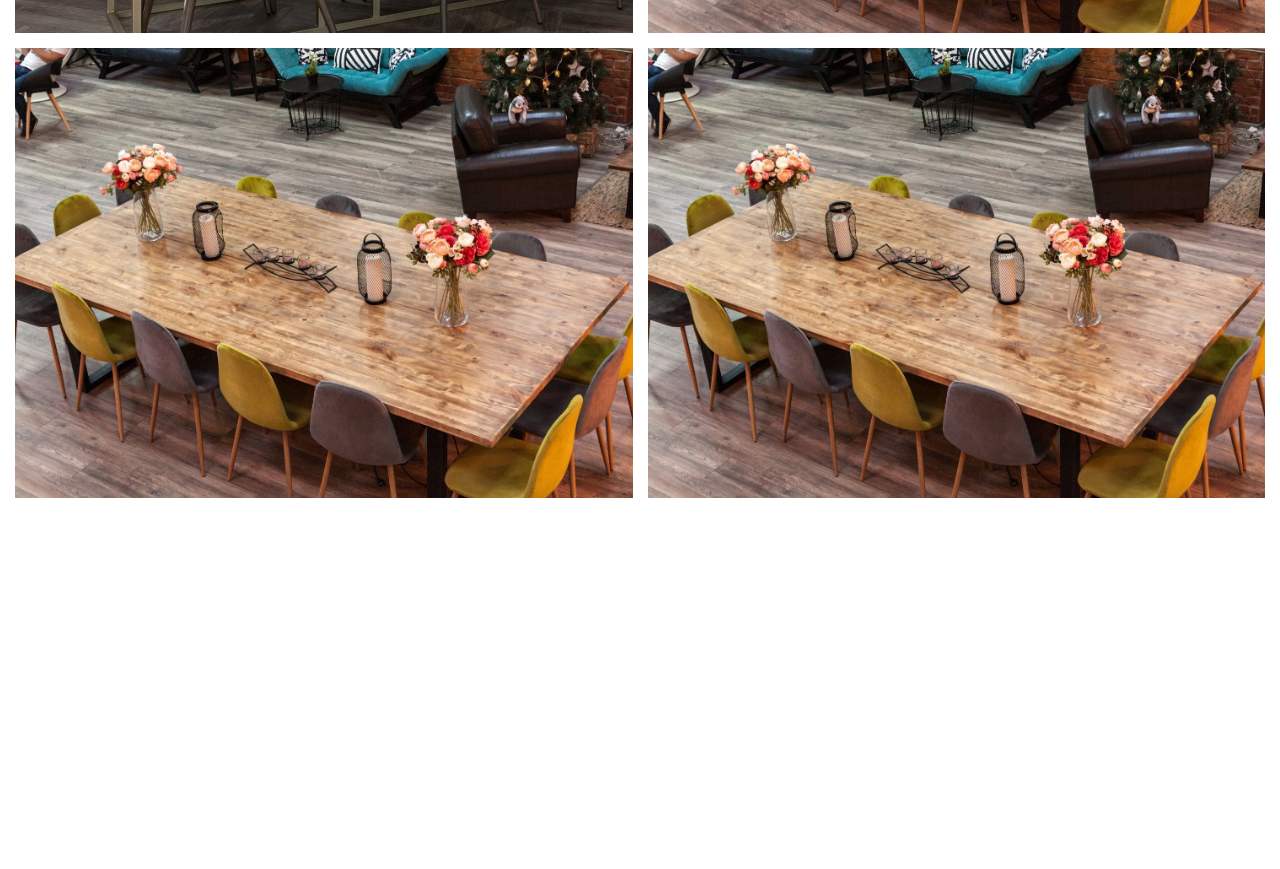
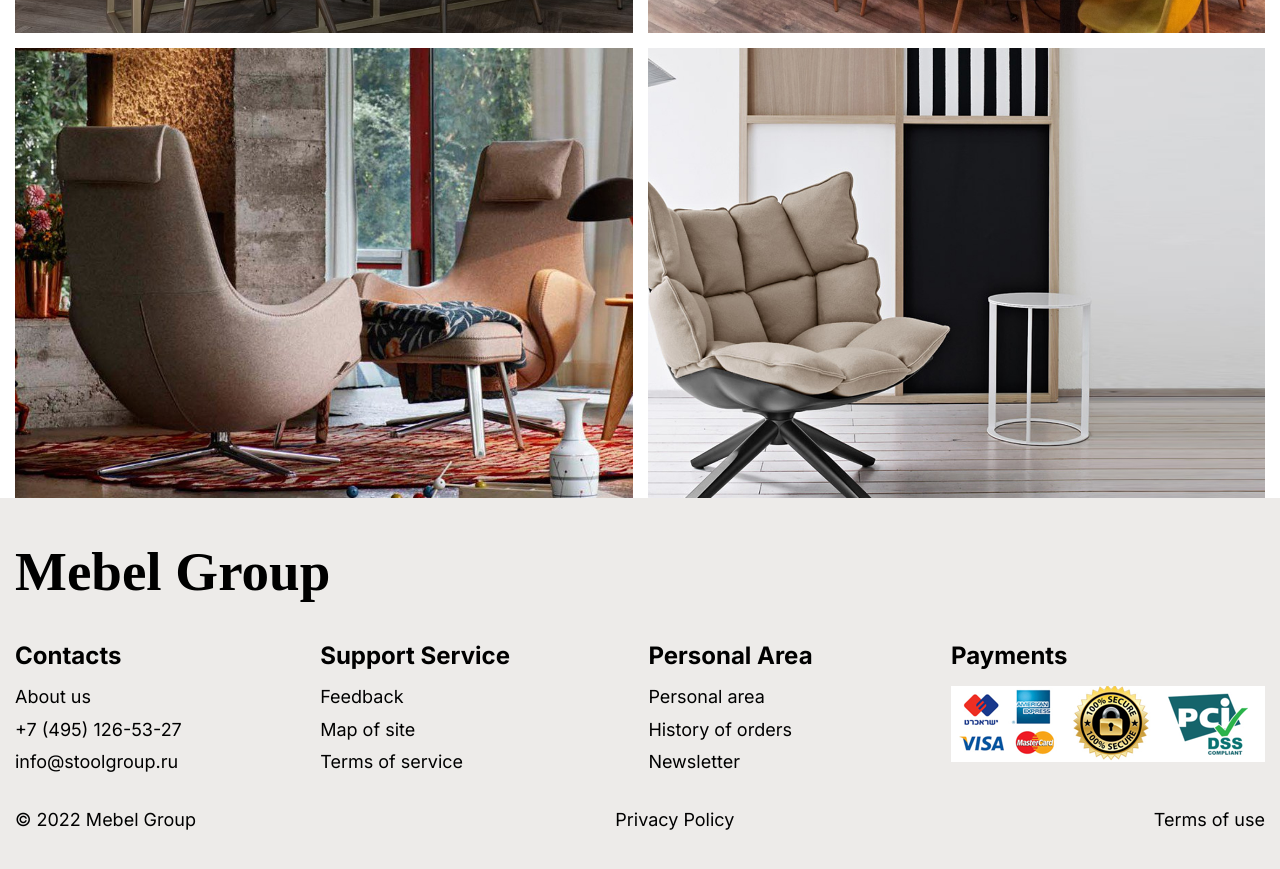
Before and after one commit to MaximNosov456/mebel-group, a website: page app/index.html in a window 1280 px wide. Shown: the part 2735-3604 px from the top of the page. Before the commit the page ends 3233 px from the top, so only its background shows below. Drawn offline with Linux system fonts and the light colour scheme; a web font is replaced by a local one.

Commit message:
added footer

```diff
--- a/app/index.html
+++ b/app/index.html
@@ -370,7 +370,7 @@
         </div>
       </div>
       <div class="projects-item">
-        <img class="projects-item__img" src="images/projects/2.jpg" alt="">
+        <img class="projects-item__img" src="images/projects/3.jpg" alt="">
 
         <div class="projects-item__content">
           <h4 class="projects-item__title">Casa Picassa</h4>
@@ -382,7 +382,7 @@
         </div>
       </div>
       <div class="projects-item">
-        <img class="projects-item__img" src="images/projects/2.jpg" alt="">
+        <img class="projects-item__img" src="images/projects/4.jpg" alt="">
 
         <div class="projects-item__content">
           <h4 class="projects-item__title">Casa Picassa</h4>
@@ -396,8 +396,61 @@
     </div>
   </div>
 </section>
-    <footer>
-  <h1></h1>
+    <footer class="footer">
+  <div class="container">
+
+    <div class="footer__title">Mebel Group</div>
+
+    <div class="footer__items">
+      <div class="footer__item">
+        <div class="footer__item-title">Contacts</div>
+        <ul class="footer__item-list">
+          <li>
+            <a href="#">About us</a>
+          </li>
+          <li>
+            <a href="tel:84951265327">+7 (495) 126-53-27</a>
+          </li>
+          <li>
+            <a href="mailto:info@stoolgroup.ru">info@stoolgroup.ru</a>
+          </li>
+        </ul>
+      </div>
+
+      <div class="footer__item">
+        <div class="footer__item-title">Support Service</div>
+        <ul class="footer__item-list">
+          <li><a href="#">Feedback</a></li>
+          <li><a href="#">Map of site</a></li>
+          <li><a href="#">Terms of service</a></li>
+        </ul>
+      </div>
+
+      <div class="footer__item">
+        <div class="footer__item-title">Personal Area</div>
+        <ul class="footer__item-list">
+          <li><a href="#">Personal area</a></li>
+          <li><a href="#">History of orders</a></li>
+          <li><a href="#">Newsletter</a></li>
+        </ul>
+      </div>
+      <div class="footer__item">
+        <div class="footer__item-title">Payments</div>
+        <ul class="footer__item-list">
+          <li>
+            <a href="#">
+              <img class="icon__payments" src="images/payments.png" alt="payments">
+            </a>
+          </li>
+        </ul>
+      </div>
+    </div>
+    <div class="footer__bottom">
+      <div class="footer__bottom-copyright">© 2022 Mebel Group</div>
+      <a class="footer__bottom-privacyPolicy" href="#">Privacy Policy</a>
+      <a class="footer__bottom-termsOfUse" href="#">Terms of use</a>
+    </div>
+  </div>
 </footer>
   </div>
   <script src="js/index.js"></script>
--- /dev/null
+++ b/app/scss/_footer.scss
@@ -0,0 +1,51 @@
+@use "vars";
+
+.footer {
+  background-color: #edebe9;
+  padding: 40px 0;
+  &__title {
+    @extend %gentium-700;
+    font-size: 55px;
+    margin-bottom: 35px;
+  }
+
+  &__items {
+    display: flex;
+    justify-content: space-between;
+
+    margin-bottom: 35px;
+  }
+
+  &__item {
+  }
+
+  &__item-title {
+    @extend %inter-700;
+    font-size: 24px;
+    margin-bottom: 15px;
+  }
+
+  &__item-list li + li {
+    margin-top: 10px;
+  }
+
+  &__bottom {
+    display: flex;
+    justify-content: space-between;
+    align-items: center;
+  }
+
+  &__bottom-copyright {
+  }
+
+  &__bottom-privacyPolicy {
+  }
+
+  &__bottom-termsOfUse {
+  }
+}
+
+.icon {
+  &__payments {
+  }
+}
--- a/app/scss/index.scss
+++ b/app/scss/index.scss
@@ -6,6 +6,7 @@
 @use "hero-slider";
 @use "sales";
 @use "projects";
+@use "footer";
 // @use "hamburger";
 
 // .webp {
```
Also changed, not shown: app/html/modules/footer.html (+55 -2 lines), app/html/modules/projects.html (+2 -2 lines), app/css/index.css, app/images/payments.png (added), app/images/projects/3.jpg (added), app/images/projects/4.jpg (added).
